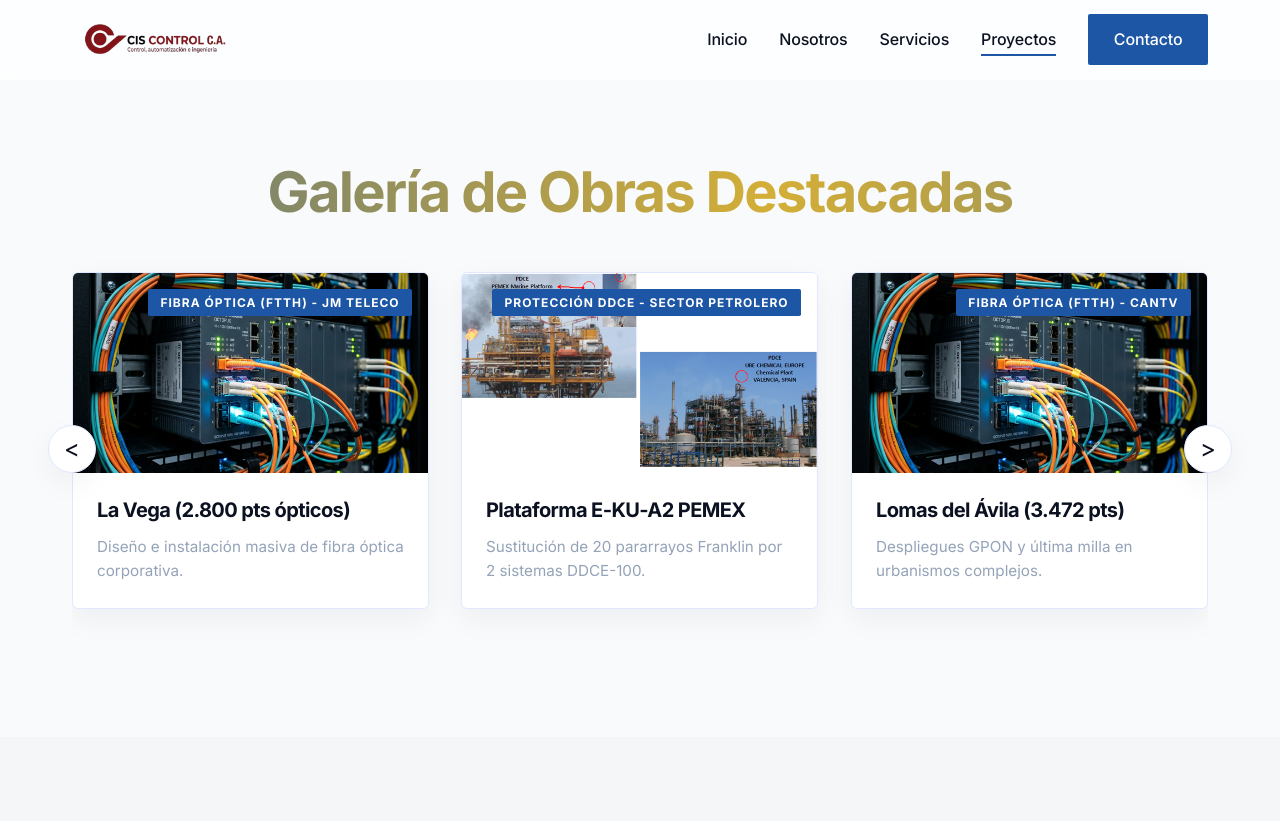
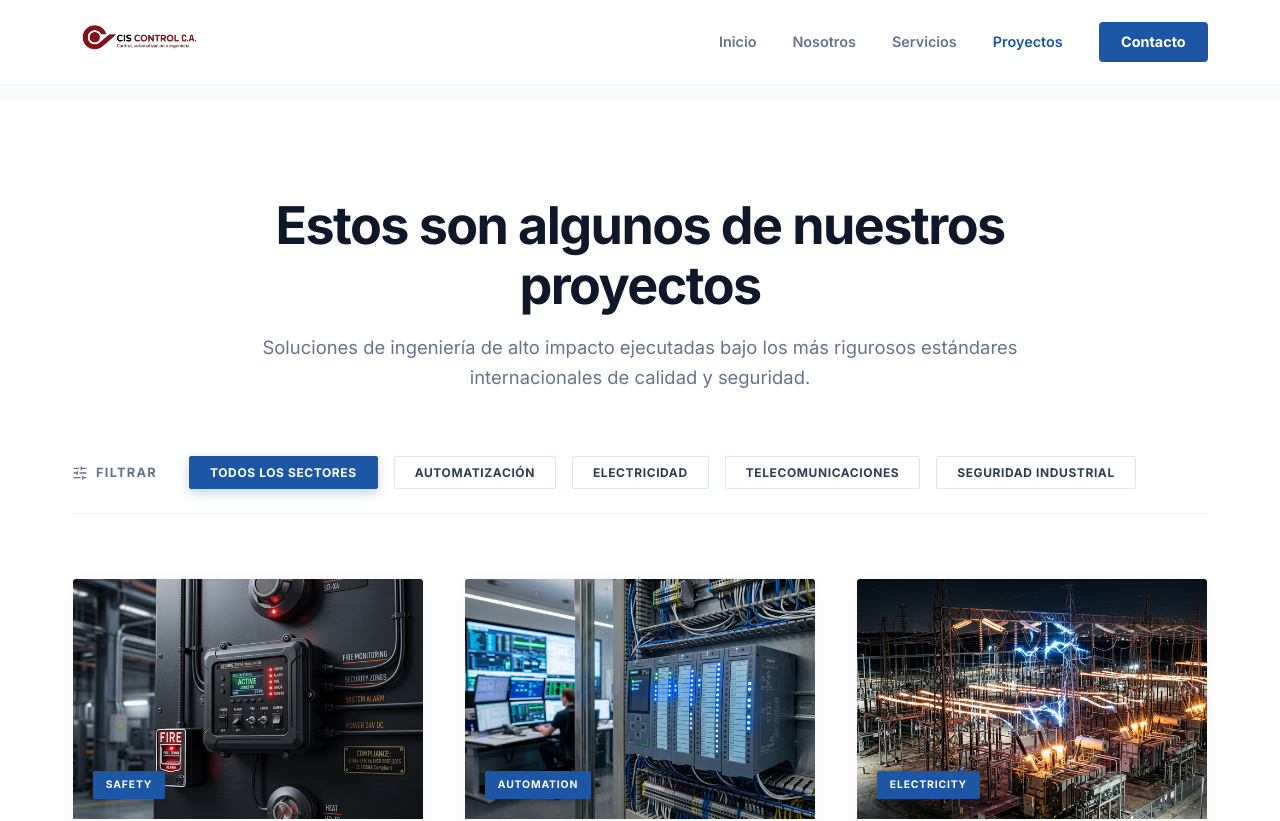
Before and after one commit to Jakuuuu/ciscontrolca, a React (Vite) app: page /proyectos in a window 1280 px wide. Shown: the top 821 px of the page. Built offline with nearby package versions, Linux system fonts and the light colour scheme.

Commit message:
feat: establece la version 2 premium como la pagina principal definitiva de la aplicacion

```diff
--- a/src/App.jsx
+++ b/src/App.jsx
@@ -23,22 +23,22 @@
   return (
     <BrowserRouter>
       <Routes>
-        {/* Rutas Originales de Producción */}
-        <Route path="/" element={<Layout />}>
+        {/* Rutas Principales Definitivas (V2 - Blanco & Azul Refinado) */}
+        <Route path="/" element={<LayoutV2 />}>
+          <Route index element={<HomeV2 />} />
+          <Route path="nosotros" element={<About />} />
+          <Route path="servicios" element={<Services />} />
+          <Route path="proyectos" element={<ProjectsV2 />} />
+          <Route path="contacto" element={<ContactV2 />} />
+        </Route>
+
+        {/* Rutas de Respaldo / Históricas (V1) */}
+        <Route path="/v1" element={<Layout />}>
           <Route index element={<Home />} />
           <Route path="nosotros" element={<About />} />
           <Route path="servicios" element={<Services />} />
           <Route path="proyectos" element={<Projects />} />
           <Route path="contacto" element={<Contact />} />
-        </Route>
-
-        {/* Rutas Paralelas V2 - Blanco & Azul Refinado */}
-        <Route path="/v2" element={<LayoutV2 />}>
-          <Route index element={<HomeV2 />} />
-          <Route path="nosotros" element={<About />} />
-          <Route path="servicios" element={<Services />} />
-          <Route path="proyectos" element={<ProjectsV2 />} />
-          <Route path="contacto" element={<ContactV2 />} />
         </Route>
 
         {/* Rutas de Vista Previa Interactiva */}
--- a/src/components/CapacidadesBento.jsx
+++ b/src/components/CapacidadesBento.jsx
@@ -57,7 +57,7 @@
             <h2 className="cap-title">Soluciones de<br />Ingeniería Crítica</h2>
           </div>
           <div className="cap-link-block">
-            <Link to="/v2/servicios" className="cap-view-all-link">
+            <Link to="/servicios" className="cap-view-all-link">
               VER TODOS LOS SERVICIOS
             </Link>
           </div>
@@ -76,7 +76,7 @@
               <div className="cap-card-content">
                 <h3>{cap.title}</h3>
                 <p>{cap.desc}</p>
-                <Link to="/v2/servicios" className="cap-card-link">
+                <Link to="/servicios" className="cap-card-link">
                   {cap.linkText} <span className="line-suffix">──</span>
                 </Link>
               </div>
--- a/src/components/NavbarV2.jsx
+++ b/src/components/NavbarV2.jsx
@@ -39,17 +39,17 @@
   return (
     <header className={`ref-header-v2 ${isScrolled ? 'scrolled' : ''}`}>
       <div className="container ref-header-container-v2">
-        <Link to="/v2" className="ref-logo-v2">
+        <Link to="/" className="ref-logo-v2">
           <img src="/Media/logo.png" alt="Ciscontrol" className="ref-logo-img-v2" />
         </Link>
 
         {/* Desktop Menu */}
         <nav className="ref-desktop-menu-v2">
-          <Link to="/v2" className={`ref-nav-link-v2 ${location.pathname === '/v2' ? 'active' : ''}`}>Inicio</Link>
-          <Link to="/v2/nosotros" className={`ref-nav-link-v2 ${location.pathname === '/v2/nosotros' ? 'active' : ''}`}>Nosotros</Link>
-          <Link to="/v2/servicios" className={`ref-nav-link-v2 ${location.pathname === '/v2/servicios' ? 'active' : ''}`}>Servicios</Link>
-          <Link to="/v2/proyectos" className={`ref-nav-link-v2 ${location.pathname === '/v2/proyectos' ? 'active' : ''}`}>Proyectos</Link>
-          <Link to="/v2/contacto" className="ref-btn-contact-v2">Contacto</Link>
+          <Link to="/" className={`ref-nav-link-v2 ${location.pathname === '/' ? 'active' : ''}`}>Inicio</Link>
+          <Link to="/nosotros" className={`ref-nav-link-v2 ${location.pathname === '/nosotros' ? 'active' : ''}`}>Nosotros</Link>
+          <Link to="/servicios" className={`ref-nav-link-v2 ${location.pathname === '/servicios' ? 'active' : ''}`}>Servicios</Link>
+          <Link to="/proyectos" className={`ref-nav-link-v2 ${location.pathname === '/proyectos' ? 'active' : ''}`}>Proyectos</Link>
+          <Link to="/contacto" className="ref-btn-contact-v2">Contacto</Link>
         </nav>
 
         {/* Mobile menu button */}
@@ -60,11 +60,11 @@
 
       {/* Mobile Menu Dropdown */}
       <div className={`ref-mobile-nav-v2 ${mobileMenuOpen ? 'open' : ''}`}>
-        <Link to="/v2" className="ref-mobile-link-v2">Inicio</Link>
-        <Link to="/v2/nosotros" className="ref-mobile-link-v2">Nosotros</Link>
-        <Link to="/v2/servicios" className="ref-mobile-link-v2">Servicios</Link>
-        <Link to="/v2/proyectos" className="ref-mobile-link-v2">Proyectos</Link>
-        <Link to="/v2/contacto" className="ref-mobile-link-v2 ref-btn-contact-mobile-v2">Contacto</Link>
+        <Link to="/" className="ref-mobile-link-v2">Inicio</Link>
+        <Link to="/nosotros" className="ref-mobile-link-v2">Nosotros</Link>
+        <Link to="/servicios" className="ref-mobile-link-v2">Servicios</Link>
+        <Link to="/proyectos" className="ref-mobile-link-v2">Proyectos</Link>
+        <Link to="/contacto" className="ref-mobile-link-v2 ref-btn-contact-mobile-v2">Contacto</Link>
       </div>
     </header>
   );
--- a/src/pages/v2/HomeV2.jsx
+++ b/src/pages/v2/HomeV2.jsx
@@ -36,8 +36,8 @@
             {hero.subtitle}
           </p>
           <div className="hero-actions-v2">
-            <Link to="/v2/servicios" className="ref-btn-primary-v2">{hero.ctaText}</Link>
-            <Link to="/v2/proyectos" className="ref-btn-outline-v2">Ver Proyectos</Link>
+            <Link to="/servicios" className="ref-btn-primary-v2">{hero.ctaText}</Link>
+            <Link to="/proyectos" className="ref-btn-outline-v2">Ver Proyectos</Link>
           </div>
         </div>
       </section>
@@ -51,7 +51,7 @@
         <div className="parallax-divider-overlay-v2"></div>
         <div className="container parallax-content-v2 reveal-on-scroll reveal-scale">
           <h2 className="title align-center">Innovación en Infraestructura</h2>
-          <Link to="/v2/proyectos" className="ref-btn-primary-v2">Ver Proyectos Destacados</Link>
+          <Link to="/proyectos" className="ref-btn-primary-v2">Ver Proyectos Destacados</Link>
         </div>
       </section>
 
```
